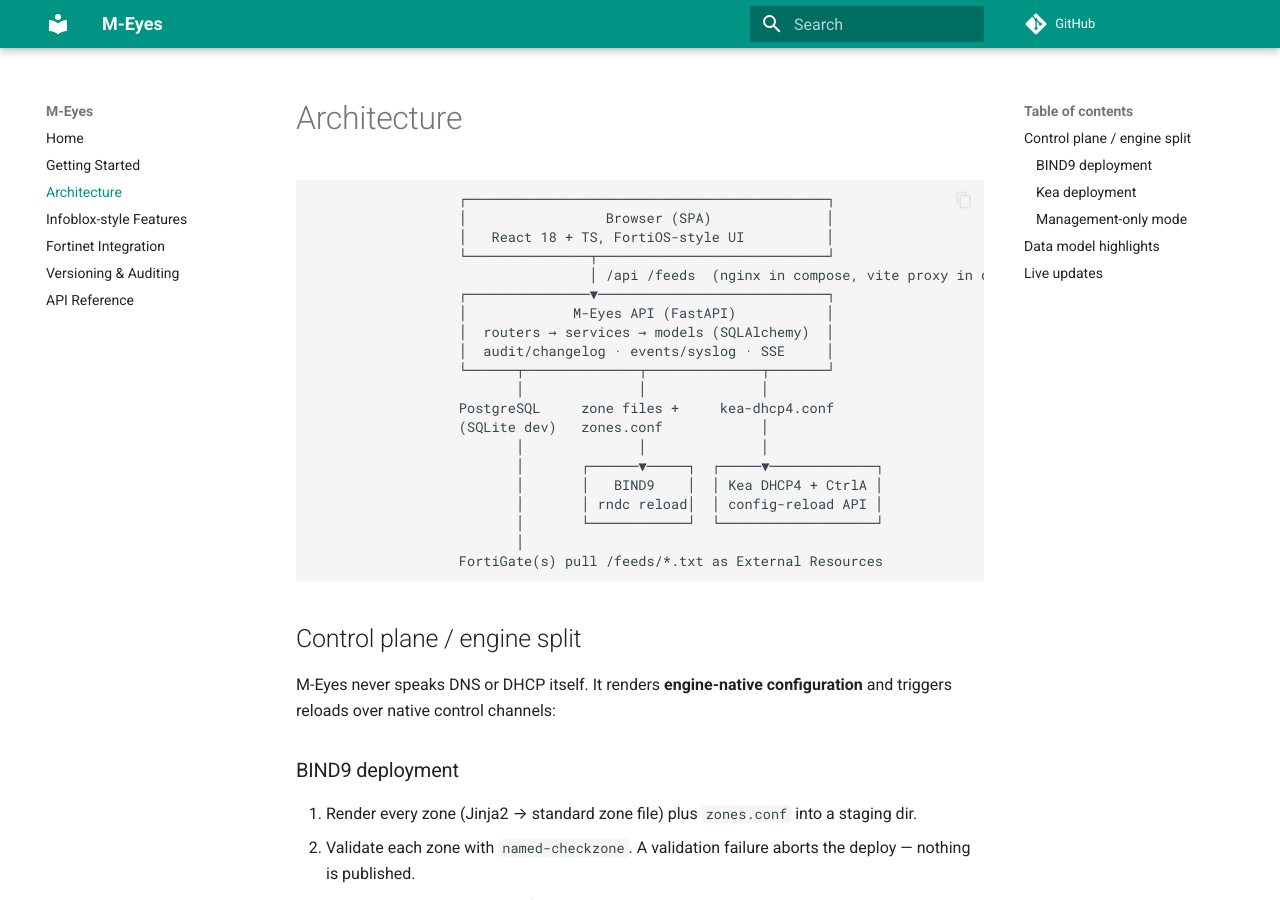
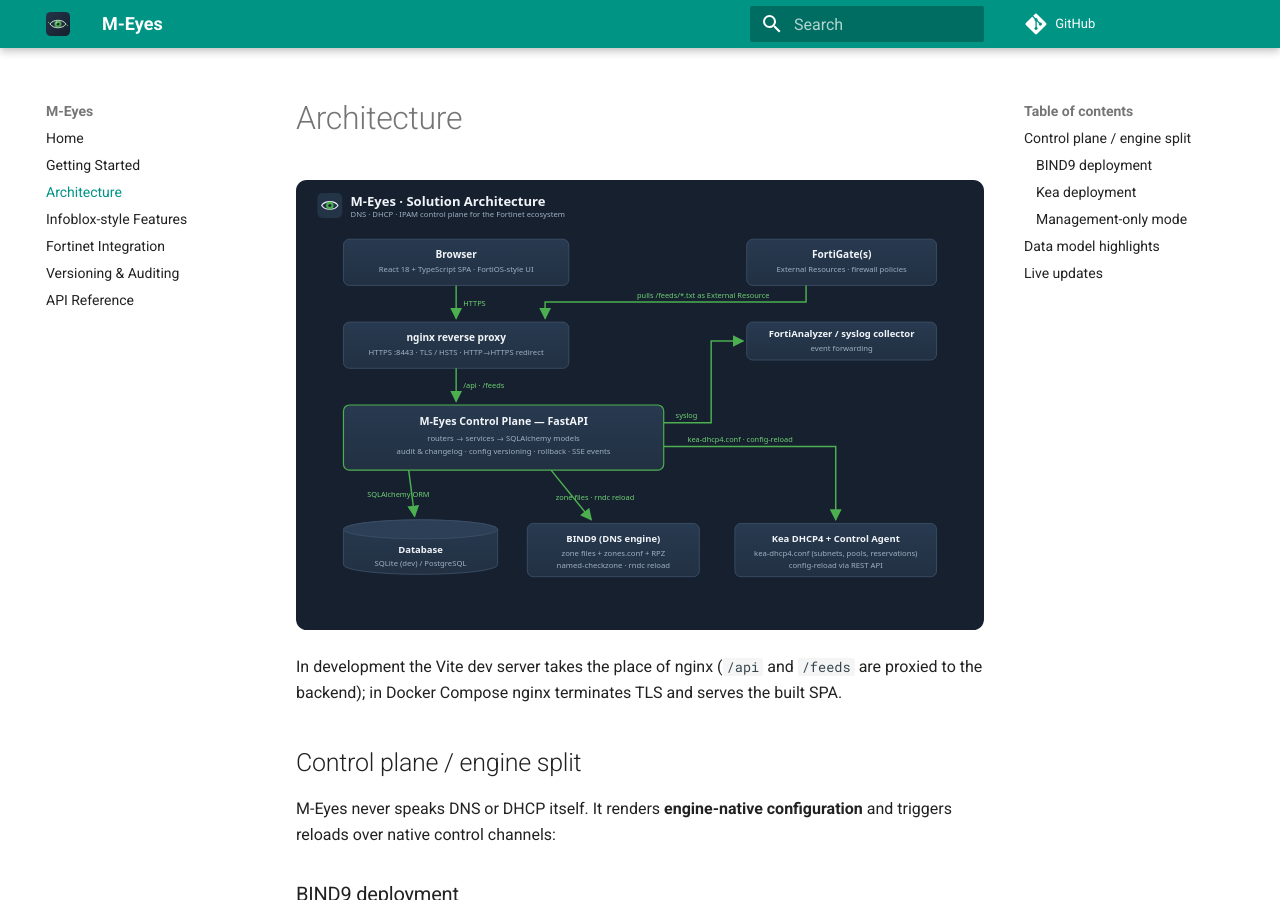
Before and after one commit to FreddyMcFett/M-Eyes, an MkDocs documentation site: the page built from docs/architecture.md, in a window 1280 px wide and 900 px high. Built offline with MkDocs 1.6.1 and Material for MkDocs 9.7.7, drawn with Linux system fonts in a browser that asks for light colours; comment, search, counter and statistics services are not loaded.

Commit message:
fix(ci): enable GitHub Pages from Docs workflow; add logo and architecture diagram
- Docs workflow failed on every push to main: deploy-pages returned 404
  because GitHub Pages was never enabled for the repo. Add
  actions/configure-pages with enablement: true so the workflow enables
  Pages itself before deploying.
- Add M-Eyes logo (SVG + PNG favicons): used in the sidebar and login
  screen, as the browser favicon/apple-touch icon, in the MkDocs theme
  and at the top of the README.
- Replace the ASCII architecture diagram with a proper SVG diagram
  (docs/img/architecture.svg), embedded in the README and the
  Architecture docs page.

https://claude.ai/code/session_01Mm6kDD6iwMxf1pcFHJWRHy

````diff
--- a/docs/architecture.md
+++ b/docs/architecture.md
@@ -1,27 +1,9 @@
 # Architecture
 
-```
-                  ┌────────────────────────────────────────────┐
-                  │                 Browser (SPA)              │
-                  │   React 18 + TS, FortiOS-style UI          │
-                  └───────────────┬────────────────────────────┘
-                                  │ /api /feeds  (nginx in compose, vite proxy in dev)
-                  ┌───────────────▼────────────────────────────┐
-                  │             M-Eyes API (FastAPI)           │
-                  │  routers → services → models (SQLAlchemy)  │
-                  │  audit/changelog · events/syslog · SSE     │
-                  └──────┬──────────────┬──────────────┬───────┘
-                         │              │              │
-                  PostgreSQL     zone files +     kea-dhcp4.conf
-                  (SQLite dev)   zones.conf            │
-                         │              │              │
-                         │       ┌──────▼─────┐  ┌─────▼─────────────┐
-                         │       │   BIND9    │  │ Kea DHCP4 + CtrlA │
-                         │       │ rndc reload│  │ config-reload API │
-                         │       └────────────┘  └───────────────────┘
-                         │
-                  FortiGate(s) pull /feeds/*.txt as External Resources
-```
+![M-Eyes solution architecture](img/architecture.svg)
+
+In development the Vite dev server takes the place of nginx (`/api` and `/feeds` are
+proxied to the backend); in Docker Compose nginx terminates TLS and serves the built SPA.
 
 ## Control plane / engine split
 
--- a/frontend/src/components/AppShell.tsx
+++ b/frontend/src/components/AppShell.tsx
@@ -5,7 +5,6 @@ import {
   Activity,
   ChevronDown,
   ChevronRight,
-  Eye,
   FileText,
   Globe,
   History,
@@ -116,7 +115,7 @@ export default function AppShell() {
       {/* Sidebar */}
       <aside className="w-[230px] bg-sidebar flex flex-col shrink-0">
         <div className="flex items-center gap-2 px-4 py-3.5 bg-topbar">
-          <Eye size={22} className="text-accent" />
+          <img src="/logo.svg" alt="M-Eyes" className="w-7 h-7 rounded" />
           <div>
             <div className="text-white font-bold leading-tight tracking-wide">M-EYES</div>
             <div className="text-[10px] text-slate-400 uppercase">DDI Platform</div>
--- a/frontend/src/pages/Login.tsx
+++ b/frontend/src/pages/Login.tsx
@@ -1,6 +1,5 @@
 import { FormEvent, useState } from 'react';
 import { useNavigate } from 'react-router-dom';
-import { Eye } from 'lucide-react';
 import { api, setToken } from '../api/client';
 
 export default function Login() {
@@ -32,7 +31,7 @@ export default function Login() {
     <div className="min-h-screen bg-sidebar flex items-center justify-center">
       <form onSubmit={submit} className="bg-topbar rounded shadow-2xl w-[360px] p-8">
         <div className="flex items-center justify-center gap-2 mb-6">
-          <Eye size={32} className="text-accent" />
+          <img src="/logo.svg" alt="M-Eyes" className="w-10 h-10 rounded" />
           <div>
             <div className="text-white font-bold text-xl tracking-wide">M-EYES</div>
             <div className="text-[10px] text-slate-400 uppercase tracking-widest">DDI Platform</div>
--- a/mkdocs.yml
+++ b/mkdocs.yml
@@ -3,6 +3,8 @@ site_description: Open-source DDI platform (DNS, DHCP, IPAM) with Fortinet ecosy
 repo_url: https://github.com/FreddyMcFett/M-Eyes
 theme:
   name: material
+  logo: img/logo.svg
+  favicon: img/favicon.png
   palette:
     primary: teal
     accent: green
````
Also changed, not shown: README.md (+14 -1 lines), docs/img/architecture.svg (added), docs/img/favicon.png (added), docs/img/logo.svg (added), frontend/public/apple-touch-icon.png (added), frontend/public/favicon.png (added), frontend/public/logo.svg (added), 2 other files.
